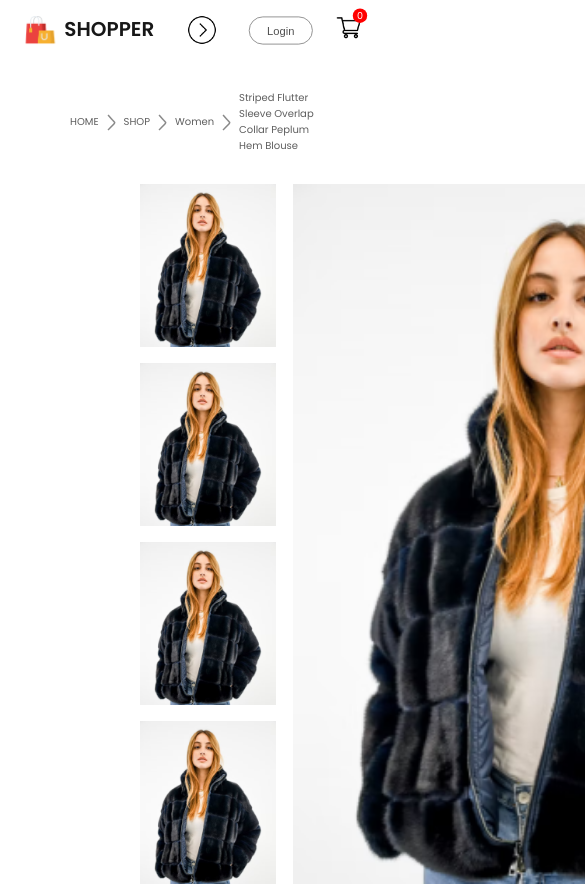
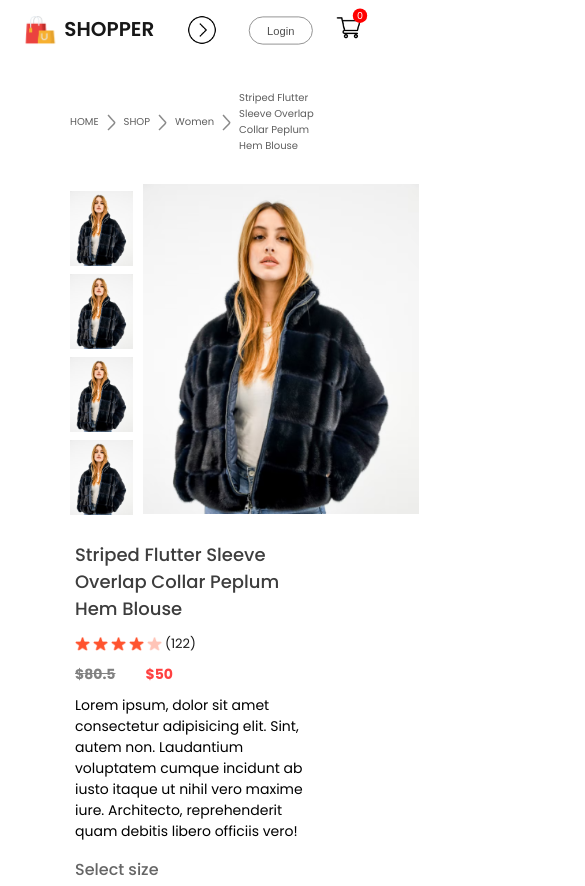
Before and after one commit to ElanurToptas/e-commerce, a React (Create React App) app: page /product/1 in a window 390 px wide. Shown: the top 886 px of the page, 585 px wide, since content can reach past the window. Built offline with nearby package versions, Linux system fonts and the light colour scheme.

Commit message:
ProductDisplay component completed as responsive

```diff
--- a/src/Components/ProductDisplay/ProductDisplay.jsx
+++ b/src/Components/ProductDisplay/ProductDisplay.jsx
@@ -41,7 +41,7 @@ export const ProductDisplay = (props) => {
           </div>
         </div>
         <div className="productdisplay-right-description">
-          Lorem ipsum dolor sit amet consectetur adipisicing elit.
+          Lorem ipsum, dolor sit amet consectetur adipisicing elit. Sint, autem non. Laudantium voluptatem cumque incidunt ab iusto itaque ut nihil vero maxime iure. Architecto, reprehenderit quam debitis libero officiis vero!
         </div>
         <div className="productDisplay-right-size">
           <h1>Select size</h1>
--- a/src/Components/ProductDisplay/ProductDisplay.scss
+++ b/src/Components/ProductDisplay/ProductDisplay.scss
@@ -1,41 +1,41 @@
-.productdisplay{
+.productdisplay {
   display: flex;
-    margin: 0px 140px 0px 140px ;
+  margin: 0px 140px 0px 140px;
 }
 
-.productdisplay-left{
+.productdisplay-left {
   display: flex;
   gap: 17px;
 }
 
-.productdisplay-img-list{
+.productdisplay-img-list {
   display: flex;
   flex-direction: column;
   gap: 16px;
 }
 
-.productdisplay-img-list img{
+.productdisplay-img-list img {
   height: 163px;
 }
 
-.productdisplay-main-img{
+.productdisplay-main-img {
   width: 586px;
   height: 700px;
 }
 
-.productdisplay-right{
+.productdisplay-right {
   display: flex;
   flex-direction: column;
   margin: -14px 70px;
 }
 
-.productdisplay-right h1{
+.productdisplay-right h1 {
   color: #3d3d3d;
   font-size: 40px;
   font-weight: 700;
 }
 
-.productdisplay-right-start{
+.productdisplay-right-start {
   display: flex;
   align-items: center;
   margin-top: 12px;
@@ -44,7 +44,7 @@
   font-size: 16px;
 }
 
-.productdisplay-right-prices{
+.productdisplay-right-prices {
   display: flex;
   margin: 30px 0px 20px 0px;
   gap: 30px;
@@ -52,59 +52,267 @@
   font-weight: 700;
 }
 
-.productdisplay-right-price-old{
+.productdisplay-right-price-old {
   color: #818181;
-    text-decoration:line-through ;
+  text-decoration: line-through;
 }
 
-.productdisplay-right-price-new{
+.productdisplay-right-price-new {
   color: #ff4141;
 }
 
-.productDisplay-right-size h1{
+.productDisplay-right-size h1 {
   margin-top: 22px;
   color: #656565;
   font-size: 20px;
   font-weight: 600;
 }
 
- .productdisplay-right-sizes{
+.productdisplay-right-sizes {
   display: flex;
   margin: 26px 0px;
   gap: 20px;
 
-        div{
+  div {
     padding: 14px 20px;
-            background:#fbfbfb;
+    background: #fbfbfb;
     border: 1px solid #ebebeb;
     border-radius: 3px;
     cursor: pointer;
-            &:hover{
-            background:#d3d1d1 ;
+    &:hover {
+      background: #d3d1d1;
     }
   }
 }
 
-.productdisplay-right button{
+.productdisplay-right button {
   padding: 20px 40px;
   width: 200px;
   font-size: 16px;
   font-weight: 600;
   color: white;
-    background:#FF4141;
+  background: #ff4141;
   margin-bottom: 22px;
   border: none;
   outline: none;
   cursor: pointer;
-    &:hover{
-        background:#e82a2a;
+  &:hover {
+    background: #e82a2a;
   }
 }
 
-.productDisplay-right-category{
+.productDisplay-right-category {
   margin-top: 10px;
 
-    span{
+  span {
     font-weight: 600;
   }
 }
+
+@media (max-width: 1280px) {
+  .productdisplay {
+    margin: 0px 120px;
+  }
+  .productdisplay-left {
+    gap: 10px;
+  }
+  .productdisplay-img-list {
+    gap: 10px;
+  }
+  .productdisplay-img-list img {
+    height: 120px;
+  }
+  .productdisplay-main-img {
+    width: auto;
+    height: 510px;
+  }
+  .productdisplay-right {
+    margin: 0px 30px;
+  }
+  .productdisplay-right h1 {
+    font-size: 22px;
+  }
+  .productdisplay-right-start {
+    gap: 3px;
+    font-size: 13px;
+  }
+  .productdisplay-right-prices {
+    margin: 10px 0px;
+    font-size: 18px;
+  }
+  .productdisplay-right-description{
+    font-size: 14px;
+  }
+  .productDisplay-right-size h1 {
+    margin-top: 20px;
+    font-size: 20px;
+  }
+  .productdisplay-right-sizes div {
+    padding: 14px 20px;
+  }
+  .productdisplay-right button {
+    width: 150px;
+    padding: 15px 0px;
+    margin-bottom: 20px;
+  }
+  .productDisplay-right-category {
+    margin-top: 5px;
+    font-size: 14px;
+  }
+}
+
+@media (max-width: 1024px) {
+  .productdisplay {
+    margin: 0px 80px;
+  }
+  .productdisplay-left {
+    gap: 5px;
+  }
+  .productdisplay-img-list {
+    gap: 5px;
+  }
+  .productdisplay-img-list img {
+    height: 100px;
+  }
+  .productdisplay-main-img {
+    height: 415px;
+  }
+  .productdisplay-right h1 {
+    font-size: 18px;
+  }
+  .productdisplay-right-start img {
+    width: 15px;
+  }
+  .productdisplay-right-prices {
+    font-size: 12px;
+  }
+  .productdisplay-right-description{
+    font-size: 12px;
+  }
+  .productDisplay-right-size {
+    margin-top: 10px 0px;
+    h1 {
+      font-size: 18px;
+    }
+  }
+  .productdisplay-right-sizes div {
+    padding: 10px 16px;
+    font-size: 12px;
+  }
+  .productdisplay-right button {
+    width: 120px;
+    padding: 10px 0px;
+    margin-bottom: 10px;
+    font-size: 14px;
+  }
+  .productDisplay-right-category {
+    font-size: 12px;
+  }
+}
+
+@media (max-width: 800px) {
+  .productdisplay {
+    margin: 0px 70px;
+  }
+  .productdisplay-left {
+    gap: 0px;
+    flex-direction: column-reverse;
+    align-items: center;
+  }
+  .productdisplay-img-list {
+    flex-direction: row;
+    img {
+      height: 80px;
+    }
+  }
+  .productdisplay-main-img {
+    height: 335px;
+  }
+  .productdisplay-right h1 {
+    font-size: 14px;
+  }
+  .productdisplay-right-start img {
+    width: 13px;
+  }
+  .productdisplay-right-prices {
+    font-size: 12px;
+  }
+  .productdisplay-right-description{
+    font-size: 12px;
+  }
+  .productDisplay-right-size {
+    margin-top: 10px 0px;
+    h1 {
+      font-size: 16px;
+    }
+  }
+  .productdisplay-right-sizes div {
+    padding: 6px 12px;
+  }
+  .productdisplay-right button {
+    width: 100px;
+    font-size: 12px;
+  }
+  .productDisplay-right-category {
+    font-size: 10px;
+  }
+}
+
+@media (max-width: 650px) {
+  .productdisplay {
+    flex-direction: column;
+  }
+  .productdisplay-left {
+    gap: 10px;
+    flex-direction: row;
+    margin: auto;
+  }
+  .productdisplay-img-list {
+    flex-direction: column;
+    gap: 8px;
+
+    img{
+        height: 75px;
+    }
+  }
+  .productdisplay-main-img {
+    height: 330px;
+  }
+  .productdisplay-right {
+    margin: 5px;
+    h1 {
+    margin-top: 15px;
+    font-size: 18px;
+    font-weight: 500;
+  }
+  }
+  .productdisplay-right-start img {
+    width: 15px;
+  }
+  .productdisplay-right-prices {
+    font-size: 14px;
+  }
+  .productdisplay-right-description{
+    font-size: 14px;
+  }
+  .productDisplay-right-size {
+    h1 {
+      font-size: 16px;
+    }
+  }
+  .productdisplay-right-sizes{
+    gap: 10px;
+    margin: 20px 0px;
+     div {
+    padding: 10px 16px;
+    font-size: 14px;
+  }
+  }
+  .productdisplay-right button {
+    width: 130px;
+    font-size: 15px;
+  }
+  .productDisplay-right-category {
+    font-size: 14px;
+  }
+}
```
Lines whose indentation alone changed are shown as unchanged.
